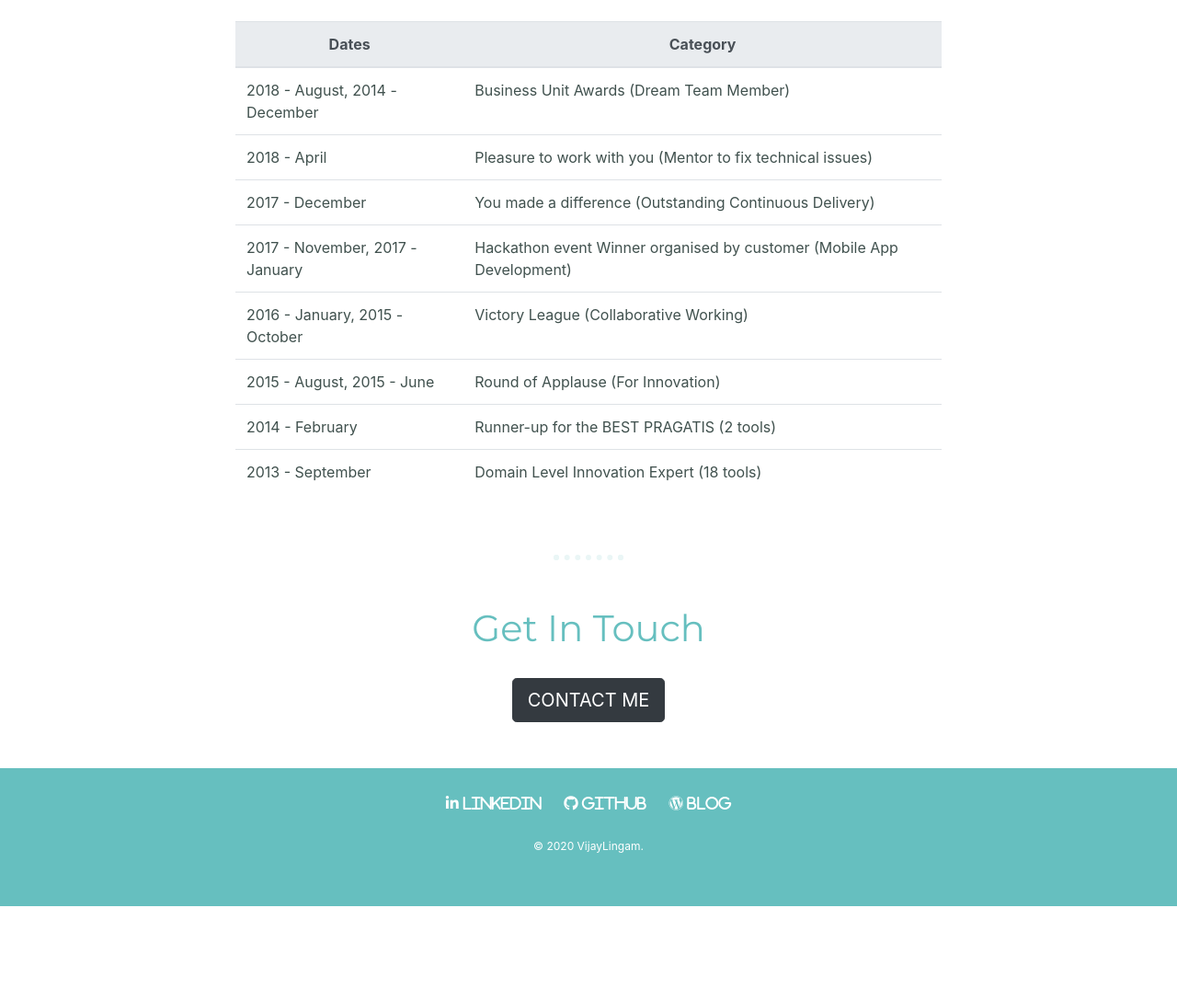
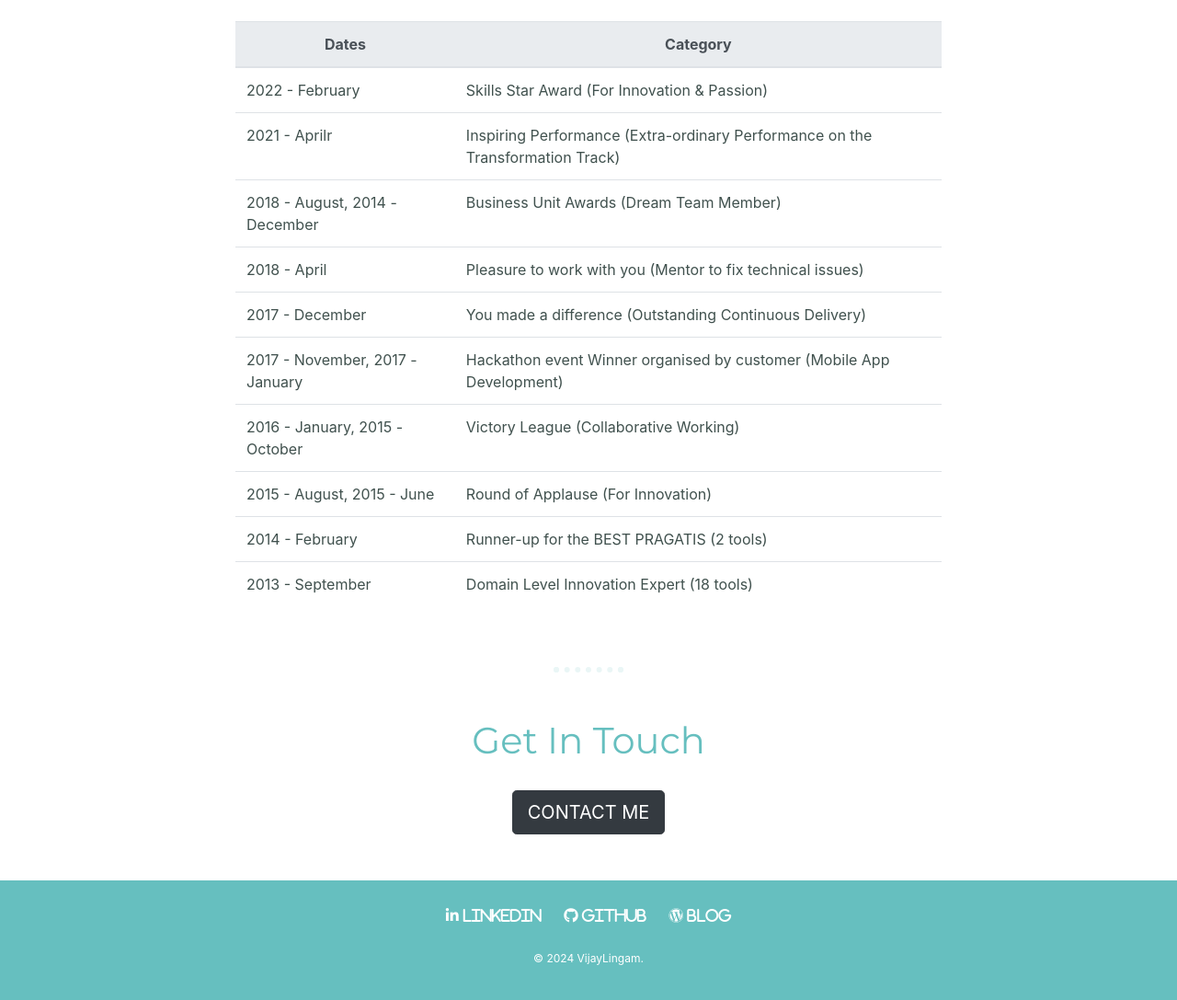
Before and after one commit to jvlingam/cv, a plain HTML site: page index.html in a window 1280 px wide. Shown: the part 4200-5287 px from the top of the page at 92% size. Before the commit the page ends 5185 px from the top, so only its background shows below. Drawn offline with nearby package versions, Linux system fonts and the light colour scheme.

Commit message:
Update index.html

```diff
--- a/index.html
+++ b/index.html
@@ -228,6 +228,14 @@
             </thead>
             <tbody>
               <tr>
+                <td>2022 - February</td>
+                <td>Skills Star Award (For Innovation & Passion)</td>
+              </tr>
+              <tr>
+                <td>2021 - Aprilr</td>
+                <td>Inspiring Performance (Extra-ordinary Performance on the Transformation Track)</td>
+              </tr>
+              <tr>
                 <td>2018 - August, 2014 - December</td>
                 <td>Business Unit Awards (Dream Team Member)</td>
               </tr>
@@ -275,7 +283,7 @@
       <a class="footer-link fa fa-linkedin" href="https://www.linkedin.com/in/vijay-lingam-13173423/"> LinkedIn</a>
       <a class="footer-link fa fa-github" href="https://github.com/jvlingam"> GitHub</a>
       <a class="footer-link fa fa-wordpress" href="https://seevijay.wordpress.com/"> Blog</a>
-      <p class="copyright">© 2020 VijayLingam.</p>
+      <p class="copyright">© 2024 VijayLingam.</p>
     </div>
 
     <script src="https://kit.fontawesome.com/5dc6074190.js" crossorigin="anonymous"></script>
```
